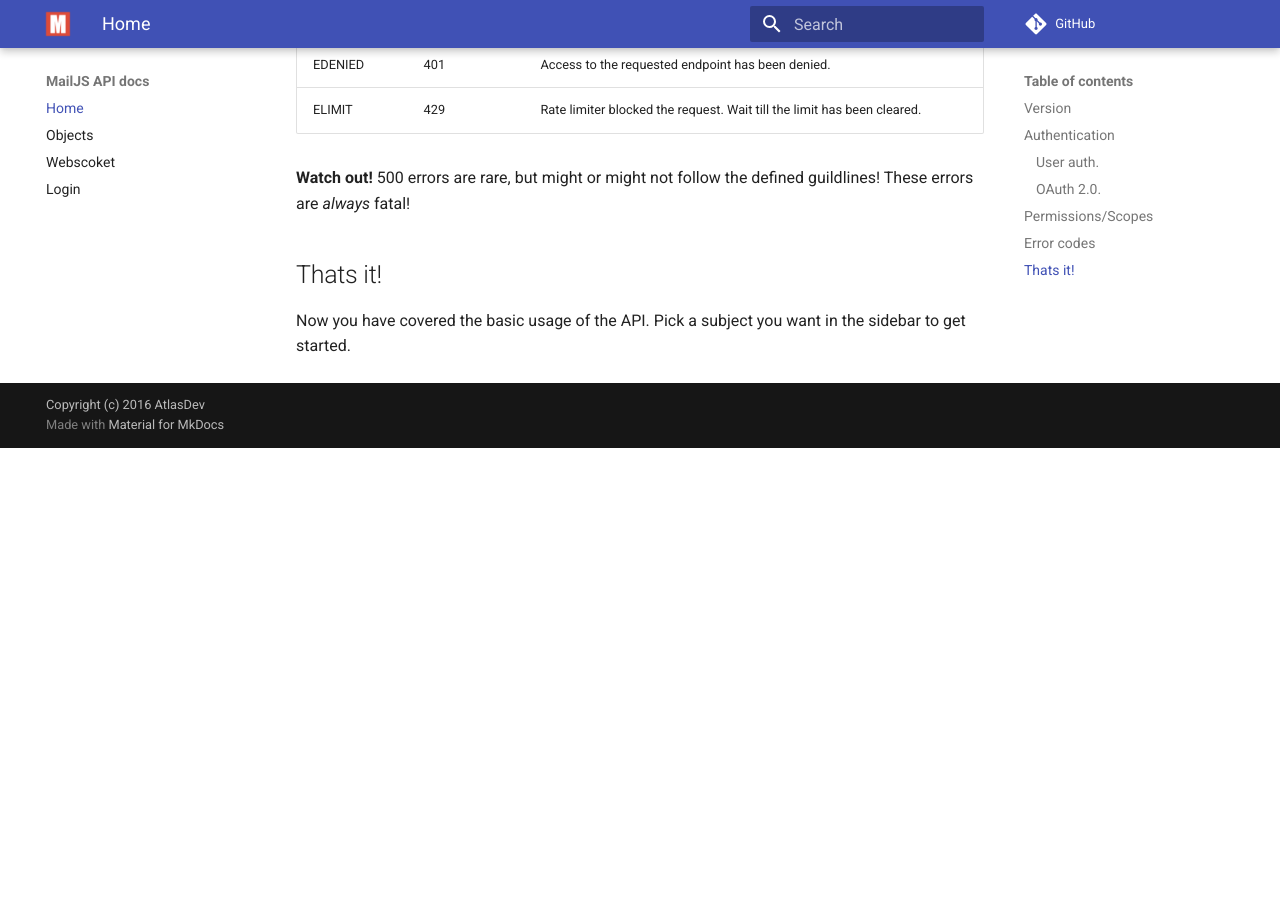
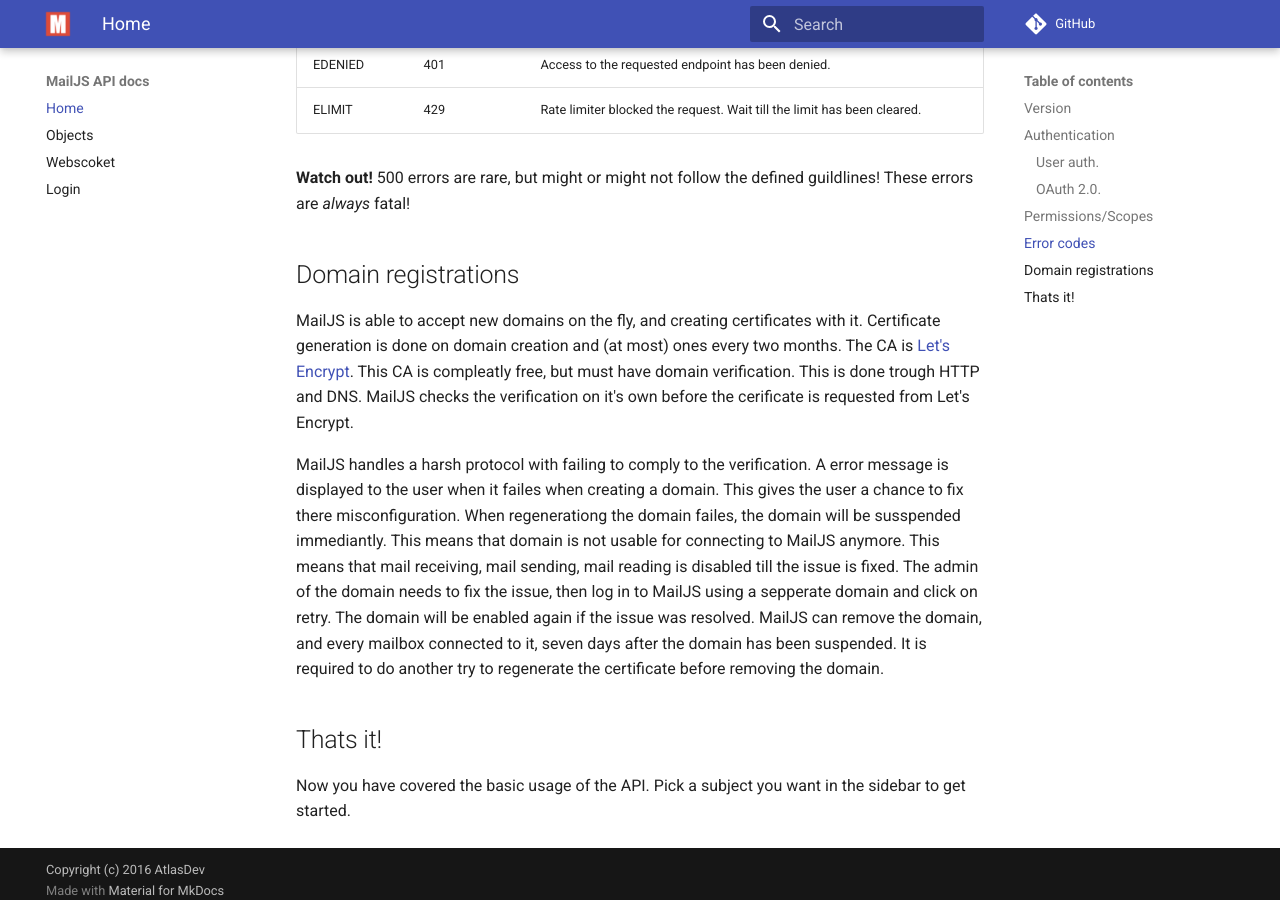
Before and after one commit to MailJS/MailJS-docs, an MkDocs documentation site: the page built from docs/index.md, in a window 1280 px wide and 900 px high, scrolled down 2994 px. Built offline with MkDocs 1.6.1 and Material for MkDocs 9.7.7, drawn with Linux system fonts in a browser that asks for light colours; comment, search, counter and statistics services are not loaded; old or Windows-style settings are respelled for this version of MkDocs; before the commit the page ends 3442 px from its top, so only the background shows below that.

Commit message:
added domain registration policy

```diff
--- a/docs/index.md
+++ b/docs/index.md
@@ -81,6 +81,18 @@ ELIMIT | 429 | Rate limiter blocked the request. Wait till the limit has been cl
 
 **Watch out!** 500 errors are rare, but might or might not follow the defined guildlines! These errors are *always* fatal!
 
+## Domain registrations
+MailJS is able to accept new domains on the fly, and creating certificates with it. Certificate generation is done on domain creation and (at most) ones every two months.
+The CA is [Let's Encrypt](https://letsencrypt.org). This CA is compleatly free, but must have domain verification. This is done trough HTTP and DNS.
+MailJS checks the verification on it's own before the cerificate is requested from Let's Encrypt.
+
+MailJS handles a harsh protocol with failing to comply to the verification. A error message is displayed to the user when it failes when creating a domain.
+This gives the user a chance to fix there misconfiguration. When regenerationg the domain failes, the domain will be susspended immediantly.
+This means that domain is not usable for connecting to MailJS anymore. This means that mail receiving, mail sending, mail reading is disabled till the issue is fixed.
+The admin of the domain needs to fix the issue, then log in to MailJS using a sepperate domain and click on retry. The domain will be enabled again if the issue was resolved.
+MailJS can remove the domain, and every mailbox connected to it, seven days after the domain has been suspended.
+It is required to do another try to regenerate the certificate before removing the domain.
+
 ## Thats it!
 
 Now you have covered the basic usage of the API. Pick a subject you want in the sidebar to get started.
```
